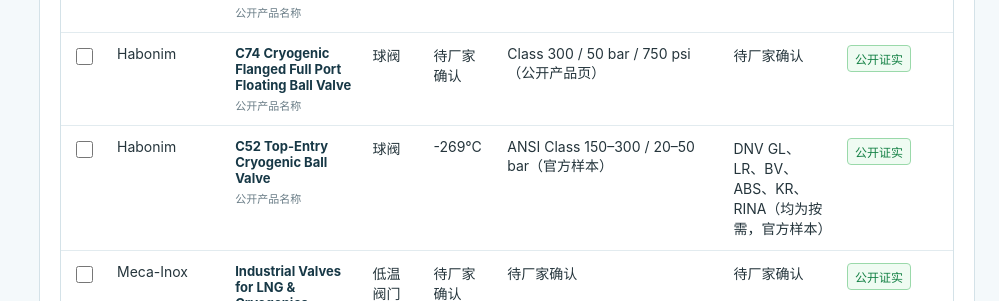
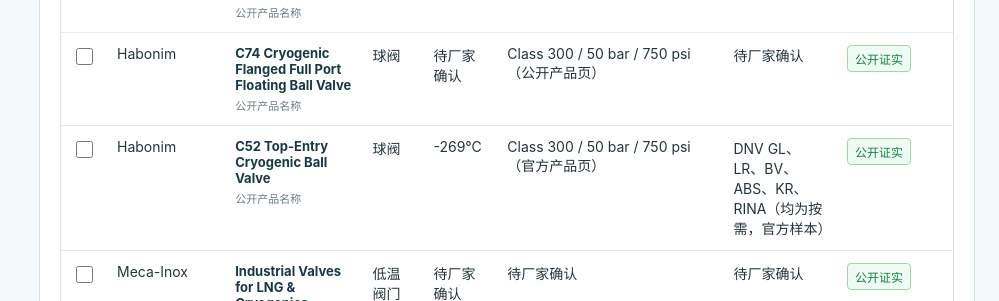
Before and after one commit to Cloudyluk/marine-cryogenic-valve-competitive-library, a React (Vite) app: page / in a window 1280 px wide. Shown: the part 1960-2261 px from the top of the page, without its empty margins (281-1280 px from the left). Built offline with nearby package versions, Linux system fonts and the light colour scheme.

Commit message:
补全 Habonim C52 官网口径参数

```diff
--- a/src/data/competitors.ts
+++ b/src/data/competitors.ts
@@ -28,7 +28,7 @@
   { id: 'gwc-floating-ball', brand: 'GWC Italia', region: '欧洲', model: 'Floating Ball Valve - Cryogenic', modelKind: '公开产品名称', type: '球阀', applications: ['LNG 输送', 'LNG 处理', 'LNG 储存'], media: ['LNG'], minTemperature: -196, pressure: 'ANSI Class 150–2500（公开产品页）', size: '1/2–6 in / DN15–150（公开产品页）', connection: ['法兰式（按 ASME B16.5）', 'BW（按 ASME B16.25）', '特殊端部/法兰（按客户要求）'], classSocieties: [], evidence: '公开证实', verifiedAt: '2026-08-14', sources: [sources.gwcFloating], construction: ['侧装分体式两片或三片螺栓连接阀体', '阀座支撑浮动球', '可更换阀座', '全通径或缩径', '双向密封', '加长阀盖', '防吹出阀杆'], accessories: ['防静电装置', '金属或软密封阀座（按配置）', '唇形密封', '阀腔泄压孔', '手动或执行机构驱动（按配置）'], standards: ['API 6D', 'BS 6364', 'ASME B16.34 / ASME VIII', 'ISO 17292 / ISO 14313 / ISO 5208', 'ASME B16.5 / B16.25 / B16.10', 'MSS SP 25 / 44', 'ISO 15848（逸散性排放）', 'API 607 / API 6FA / ISO 10497（耐火）', 'ATEX 2014/34/EU', 'PED 2014/68/EU', 'TR-CU 010 / 012 / 032'], notes: ['GWC 官方产品页已补齐温度、压力、口径、端连接、结构、附件和公开认证能力；船级社认可与具体订货材料等级仍需按项目文件确认。'] },
   { id: 'gwc-trunnion-top-entry', brand: 'GWC Italia', region: '欧洲', model: 'Trunnion Mounted Ball Valve Top Entry - Cryogenic', modelKind: '公开产品名称', type: '球阀', applications: ['LNG 输送', 'LNG 液化', 'LNG 储存'], media: ['LNG'], minTemperature: -196, pressure: 'ANSI Class 150–2500（公开产品页）', size: '1/2–64 in / DN15–1600（公开产品页）', connection: ['待厂家确认'], classSocieties: [], evidence: '公开证实', verifiedAt: '2026-08-14', sources: [sources.gwcTrunnion], construction: ['上装式', '固定球', '弹簧加载浮动阀座', '加长阀盖'], accessories: ['滴水板', '放空/排放塞', '防静电装置（公开产品页）'], standards: ['API 6D', 'BS 6364 / MSS SP-134', 'ASME B16.34 / VIII', 'ISO 14313 / ISO 5208', 'API 607 / API 6FA / ISO 10497', 'ISO 15848', 'SIL 3 IEC 61508:2010（均为公开产品页列示）'], notes: ['GWC 官方产品页已补齐温度、压力、口径、结构、附件和公开认证能力；端连接和船用船级社项目仍须按订货文件确认。'] },
   { id: 'habonim-c74', brand: 'Habonim', region: '以色列', model: 'C74 Cryogenic Flanged Full Port Floating Ball Valve', modelKind: '公开产品名称', type: '球阀', applications: ['LNG 储存', 'LNG 运输', 'LNG 加注'], media: ['LNG'], minTemperature: null, pressure: 'Class 300 / 50 bar / 750 psi（公开产品页）', size: '1/2–8 in（公开产品页）', connection: ['ANSI Class 300 全通径法兰连接'], classSocieties: [], evidence: '公开证实', verifiedAt: '2026-08-14', sources: [sources.habonimC74Catalog, sources.habonimC74, sources.habonim], construction: ['全通径浮动球', '加长阀颈', '上游泄压孔无滞留腔', '一体式防吹出阀杆', 'PCTFE 阀杆推力密封（官方低温目录）', 'TFM 或石墨阀杆密封（按订货代码，官方低温目录）', 'Inconel 718 上游阀座弹簧（动态阀座选项）'], accessories: ['手动齿轮或自动化驱动（高扭矩规格，公开资料）'], standards: ['BS 6364（6 in 阀盖垂直安装指导）', 'HermetiX 零逸散排放与耐火方案（公开产品页）'], notes: ['Habonim 官方产品页与低温目录已补齐口径、压力、法兰、结构、密封材料和驱动提示；最低温度、阀体材料及船用船级社项目仍须按具体订货代码/证书确认。'] },
-  { id: 'habonim-c52', brand: 'Habonim', region: '以色列', model: 'C52 Top-Entry Cryogenic Ball Valve', modelKind: '公开产品名称', type: '球阀', applications: ['LNG', '液氢', '低温介质'], media: ['LNG', '液氢', '低温液化气体'], minTemperature: -269, pressure: 'ANSI Class 150–300 / 20–50 bar（官方样本）', size: '待厂家确认', connection: ['加长对焊端', '可选焊接法兰（官方样本）'], classSocieties: ['DNV GL', 'LR', 'BV', 'ABS', 'KR', 'RINA（均为按需，官方样本）'], evidence: '公开证实', verifiedAt: '2026-08-14', sources: [sources.habonimC52], construction: ['上装式固定球', '双向密封', '无封闭阀腔', '单阀座 DPE 阀座', '双重阀体—阀盖密封', '无石墨阀杆密封'], accessories: ['手柄或齿轮操作', '执行机构（按配置）', '可选焊接法兰及焊缝射线检测'], standards: ['ISO 15848-1 HermetiX（逸散性排放）', 'EN 12266-1 / API 598 / API 6D（生产试验）', 'BS 6364（按需低温试验）'], notes: ['C52 是 Habonim 官方样本列示的上装式超低温球阀，最低温度可达 −269°C；口径与最终配置需按订货数据表确认，船级社认可为按需提供。'] },
+  { id: 'habonim-c52', brand: 'Habonim', region: '以色列', model: 'C52 Top-Entry Cryogenic Ball Valve', modelKind: '公开产品名称', type: '球阀', applications: ['LNG', '液氢', '低温介质'], media: ['LNG', '液氢', '低温液化气体'], minTemperature: -269, pressure: 'Class 300 / 50 bar / 750 psi（官方产品页）', size: '1 1/2–6 in / DN15–150（官方产品页）', connection: ['加长对焊端', '可选焊接法兰（官方样本）'], classSocieties: ['DNV GL', 'LR', 'BV', 'ABS', 'KR', 'RINA（均为按需，官方样本）'], evidence: '公开证实', verifiedAt: '2026-08-15', sources: [sources.habonimC52Product, sources.habonimC52], construction: ['上装式固定球', '双向密封', '无封闭阀腔', '单阀座 DPE 阀座', '双重阀体—阀盖密封', '无石墨阀杆密封'], accessories: ['手柄或齿轮操作', '执行机构（按配置）', '可选焊接法兰及焊缝射线检测'], standards: ['ISO 15848-1 HermetiX（逸散性排放）', 'EN 12266-1 / API 598 / API 6D（生产试验）', 'BS 6364（按需低温试验）'], notes: ['C52 是 Habonim 官方样本列示的上装式超低温球阀，最低温度可达 −269°C；厂家产品页已补齐 Class 300 的压力与 1 1/2–6 in / DN15–150 的口径，船级社认可为按需提供。'] },
   { id: 'meca-inox-lng', brand: 'Meca-Inox', region: '欧洲', model: 'Industrial Valves for LNG & Cryogenics', modelKind: '公开产品系列', type: '低温阀门系列', applications: ['小型 LNG', '中型 LNG', '低温气体'], media: ['LNG', '低温气体'], minTemperature: null, pressure: '待厂家确认', size: '待厂家确认', connection: ['待厂家确认'], classSocieties: [], evidence: '公开证实', verifiedAt: '2026-08-14', sources: [sources.meca], construction: ['低温耐火阀门（按市场页面描述）'], accessories: ['执行机构及附件（按项目）'], standards: ['待厂家确认'], notes: ['Meca-Inox 官方市场页确认 LNG/低温阀门方案；具体产品型号和船用认证需继续收集。'] },
   { id: 'meca-inox-py4-cy', brand: 'Meca-Inox', region: '欧洲', model: 'Meca-Inox PY4 CY Cryogenic 3-Piece Ball Valve', modelKind: '公开产品名称', type: '球阀', applications: ['LNG 注入与泵送系统', 'LNG 小型/中型装置', '低温液化气体'], media: ['LNG', '低温液化气体'], minTemperature: -196, pressure: 'PN25–100（按口径，公开产品资料）', size: 'DN08–150（公开产品资料）', connection: ['焊接式', '螺纹式', '法兰式（公开产品资料）'], classSocieties: [], evidence: '公开证实', verifiedAt: '2026-08-14', sources: [sources.mecaLng, sources.meca], construction: ['三片式 316L 不锈钢铸造阀体', '一体加工加长阀杆', '球体上游泄压孔'], accessories: ['执行机构及附件（按项目）'], standards: ['EN 12567（A/B/E，公开产品资料）', 'ISO 10497 / API 6FA / API 6D（公开产品资料）', 'TA Luft（公开产品资料）'], notes: ['PY4 CY 为 Meca-Inox 官方 LNG 资料中明确的具体低温球阀；船用船级社证书和实际供船项目仍须按项目文件确认。'] },
   { id: 'rays-cryo-globe', brand: 'RAYS Flow Control', region: '中国', model: 'Cryogenic Globe Valve', modelKind: '公开产品名称', type: '截止阀', applications: ['LNG', '液氧', '低温工艺'], media: ['LNG', '液氧'], minTemperature: -196, pressure: 'Class 150–2500；PN10–420（公开产品页）', size: 'NPS 1/2–24 / DN15–600（公开产品页）', connection: ['待厂家确认'], classSocieties: [], evidence: '公开证实', verifiedAt: '2026-08-14', sources: [sources.raysGlobe, sources.rays], construction: ['不锈钢锻造阀体', '延长阀颈与真空绝热结构', '平面或锥面密封（按压力级选择）', '表面硬化阀杆与自润滑轴承'], accessories: ['手动、气动或电动执行机构（公开产品页）', '波纹管密封（可选）'], standards: ['BS 6364（公开产品页）', 'API 6D（产品系列页面描述）'], notes: ['RAYS 官方产品页已补齐口径、压力、温度、结构和可选执行方式；端连接、具体密封配置及船级社证书仍需按订货型号确认。'] },
--- a/src/data/sources.ts
+++ b/src/data/sources.ts
@@ -40,6 +40,7 @@
   habonimC74: { label: 'Habonim：C74 Series', url: 'https://habonim.com/product/c74-series/' },
   habonimC74Catalog: { label: 'Habonim：C73/C74/C78 Cryogenic Catalog', url: 'https://habonim.com/wp-content/uploads/2020/08/Habonim_Catalog_Interactive_P102-P108_2021_V04_260422_v2.pdf' },
   habonimC52: { label: 'Habonim：C52 Top-Entry Cryogenic Ball Valve', url: 'https://habonim.com/wp-content/uploads/2019/09/Habonim_FC52W_Top_entry_Valve_brochure_v21_Pages.pdf' },
+  habonimC52Product: { label: 'Habonim：C52 Cryogenic Top-Entry Trunnion Ball Valve', url: 'https://habonim.com/product/c52-series/' },
   meca: { label: 'Meca-Inox：Industrial Valves for LNG & Cryogenics', url: 'https://www.meca-inox.com/en/cryogenic-gas-market/' },
   mecaLng: { label: 'Meca-Inox：LNG & Natural Gas Solutions', url: 'https://www.meca-inox.com/wp-content/themes/glissando/downloads/2016_LNG_Natural_Gas_Solutions_GB.pdf' },
   rays: { label: 'RAYS：Cryogenic Valve Manufacturer for LNG Service', url: 'https://www.raysvalve.com/Products/cryogenic-valve/' },
```
Also changed, not shown: 1 other file (tests, documents, lock files or other folders).
